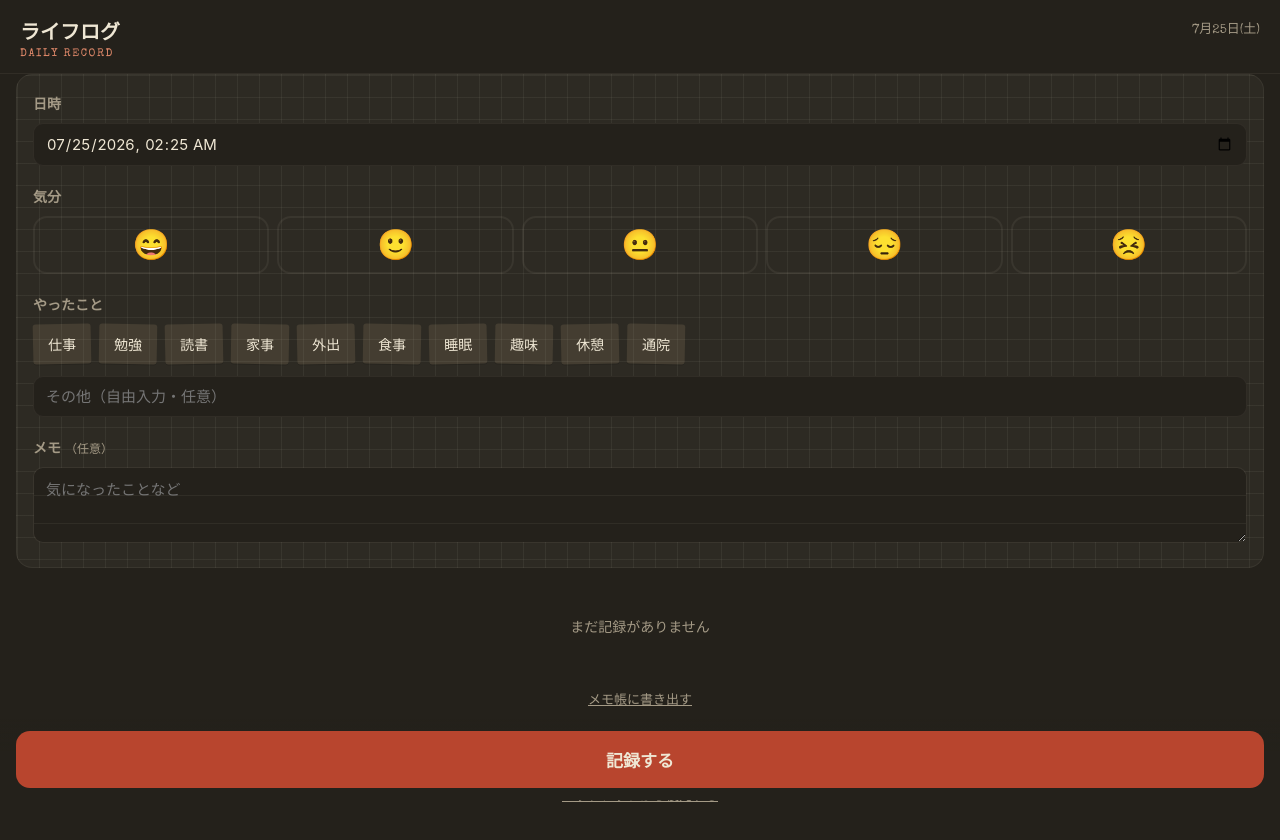
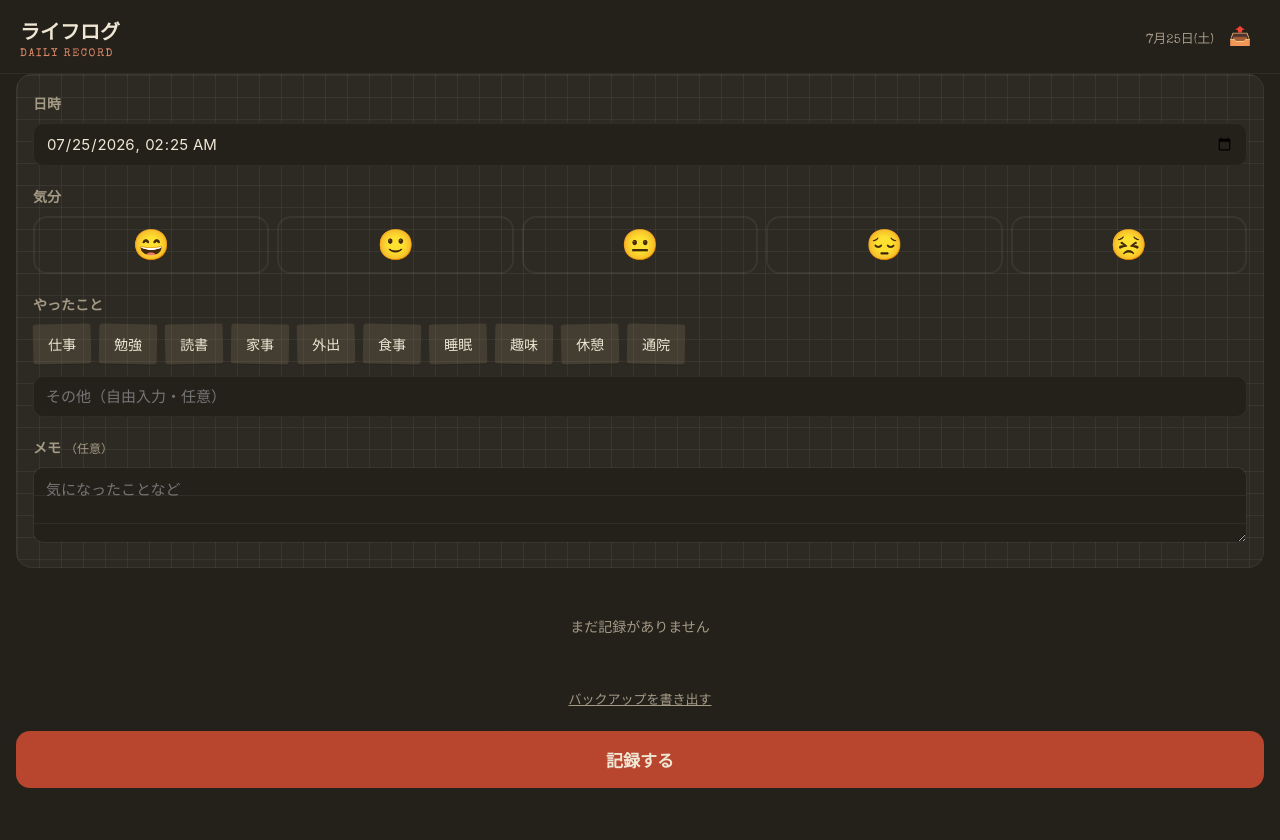
Before and after one commit to cinelli1017-sudo/lifelog, a website: page index.html in a window 1280 px wide. Drawn offline with nearby package versions, Linux system fonts and the light colour scheme.

Commit message:
「メモ帳に書き出す」ボタンをヘッダーのアイコンへ移動
記録が増えると画面下部までスクロールしないと押せなかったため、
常に見えるsticky topbarへ配置し直した。

```diff
--- a/index.html
+++ b/index.html
@@ -24,7 +24,10 @@
     <h1>ライフログ</h1>
     <p class="log-tag">Daily Record</p>
   </div>
-  <span id="todayLabel" class="today-label"></span>
+  <div class="topbar-right">
+    <span id="todayLabel" class="today-label"></span>
+    <button type="button" id="shareTextBtn" class="icon-btn" aria-label="メモ帳に書き出す" title="メモ帳に書き出す">📤</button>
+  </div>
 </header>
 
 <main>
@@ -84,7 +87,6 @@
 </section>
 
 <section class="backup-section">
-  <button type="button" id="shareTextBtn" class="text-btn">メモ帳に書き出す</button>
   <button type="button" id="exportBtn" class="text-btn">バックアップを書き出す</button>
   <button type="button" id="importBtn" class="text-btn">バックアップから復元する</button>
   <input type="file" id="importFile" accept="application/json" hidden>
--- a/style.css
+++ b/style.css
@@ -57,11 +57,35 @@
   margin: 3px 0 0;
 }
 
+.topbar-right {
+  display: flex;
+  align-items: center;
+  gap: 6px;
+}
+
 .today-label {
   font-family: var(--font-stamp);
   font-size: 13px;
   color: var(--muted);
   padding-top: 2px;
+}
+
+.icon-btn {
+  background: none;
+  border: none;
+  font-size: 18px;
+  color: var(--muted);
+  min-width: 40px;
+  min-height: 40px;
+  display: flex;
+  align-items: center;
+  justify-content: center;
+  border-radius: 10px;
+}
+
+.icon-btn:active {
+  color: var(--stamp-text);
+  background: var(--washi-soft);
 }
 
 main {
--- a/sw.js
+++ b/sw.js
@@ -1,4 +1,4 @@
-const CACHE_NAME = "lifelog-cache-v5";
+const CACHE_NAME = "lifelog-cache-v6";
 const ASSETS = [
   "./",
   "./index.html",
```
